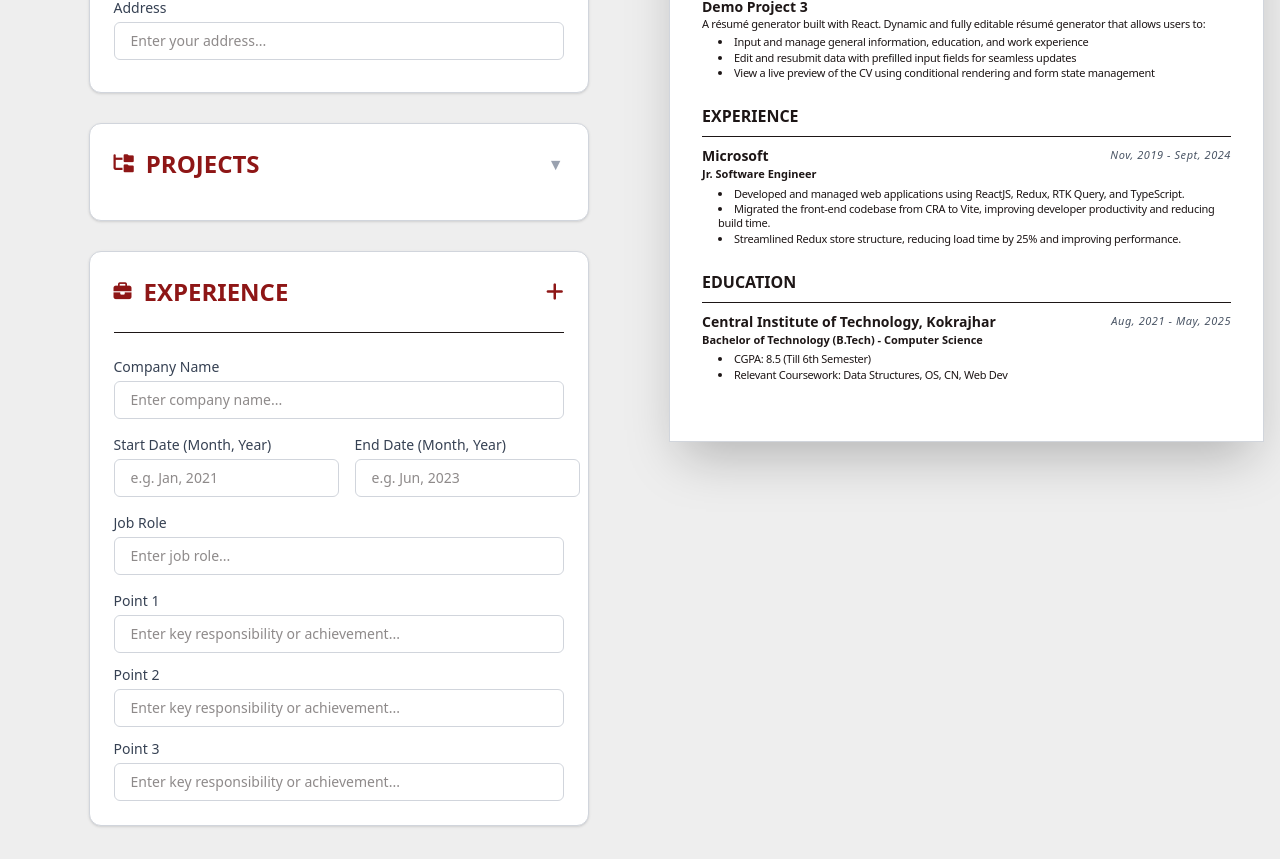
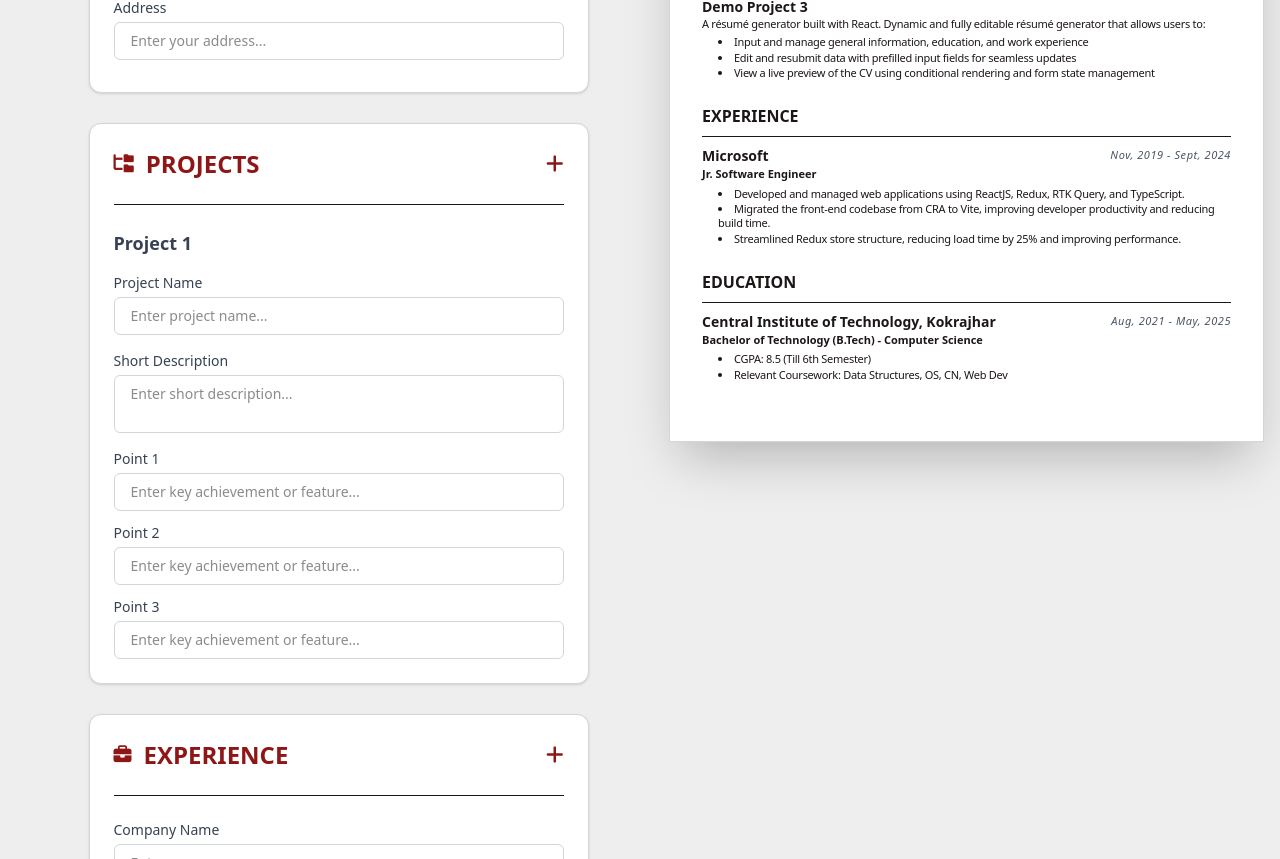
Before and after one commit to bhargablinx/resume-builder, a React (Vite) app: page / in a window 1280 px wide. Shown: the part 480-1339 px from the top of the page. Built offline with nearby package versions, Linux system fonts and the light colour scheme.

Commit message:
Refactor project section

```diff
--- a/src/components/ResumeControl.jsx
+++ b/src/components/ResumeControl.jsx
@@ -118,38 +118,37 @@ function ExperienceSection() {
     );
 }
 
-function ProjectSection() {
-    const [isHidden, setIsHidden] = useState(true);
+const ProjectSection = () => {
+    const [projectList, setProjectList] = useState([1]);
 
-    const toggleAccordion = () => {
-        setIsHidden((prev) => !prev);
+    const addProject = () => {
+        if (projectList.length < 3) {
+            setProjectList((prev) => [...prev, prev.length + 1]);
+        }
     };
+
     return (
-        <div className="bg-white w-full max-w-[500px] p-6 rounded-xl border border-gray-300 shadow-sm space-y-4 transition hover:shadow-lg">
-            <div
-                className="flex justify-between items-center cursor-pointer"
-                onClick={toggleAccordion}
-            >
+        <div className="bg-white w-full max-w-[500px] p-6 rounded-xl border border-gray-300 shadow-sm space-y-6 transition hover:shadow-lg">
+            {/* Header with + icon */}
+            <div className="flex justify-between items-center">
                 <h2 className="text-2xl font-bold text-dark-red flex items-center">
                     <i className="fa-solid fa-folder-tree mr-3 text-lg"></i>
                     PROJECTS
                 </h2>
-                <span
-                    className={`text-gray-400 transform transition-transform duration-300 ${
-                        isHidden ? "" : "rotate-180"
-                    }`}
+                {projectList.length < 3 && (
+                    <button
+                        onClick={addProject}
+                        className="text-dark-red hover:text-red-700 text-xl transition-all"
+                        title="Add Project"
                     >
-                    &#9660;
-                </span>
+                        <i className="fa-solid fa-plus"></i>
+                    </button>
+                )}
             </div>
 
-            <div
-                className={`overflow-hidden transition-[max-height] duration-500 ease-in-out ${
-                    isHidden ? "max-h-0" : "max-h-[5000px]"
-                }`}
-            >
-                {[1, 2, 3].map((num) => (
-                    <div key={num} className="space-y-4 mt-6">
+            {/* Projects Form */}
+            {projectList.map((num) => (
+                <div key={num} className="space-y-4 border-t pt-6">
                     <div className="text-lg font-semibold text-gray-700">
                         Project {num}
                     </div>
@@ -188,34 +187,31 @@ function ProjectSection() {
 
                     {/* Bullet Points */}
                     <div className="flex flex-col space-y-3">
-                            {[1, 2, 3].map((bullet) => (
+                        {[1, 2, 3].map((point) => (
                             <div
-                                    key={bullet}
+                                key={point}
                                 className="flex flex-col space-y-1"
                             >
                                 <label
-                                        htmlFor={`project-${num}-bullet-${bullet}`}
+                                    htmlFor={`project-${num}-point-${point}`}
                                     className="text-sm font-medium text-gray-700"
                                 >
-                                        Point {bullet}
+                                    Point {point}
                                 </label>
                                 <input
-                                        id={`project-${num}-bullet-${bullet}`}
+                                    id={`project-${num}-point-${point}`}
                                     type="text"
-                                        placeholder={`Enter key achievement or feature...`}
+                                    placeholder="Enter key achievement or feature..."
                                     className="px-4 py-2 border border-gray-300 rounded-md text-sm focus:outline-none focus:ring-2 focus:ring-dark-red focus:border-transparent transition-all"
                                 />
                             </div>
                         ))}
                     </div>
-
-                        <hr className="mt-6 border-gray-200" />
                 </div>
             ))}
         </div>
-        </div>
     );
-}
+};
 
 function PersonalSection() {
     return (
```
Lines whose indentation alone changed are shown as unchanged.
